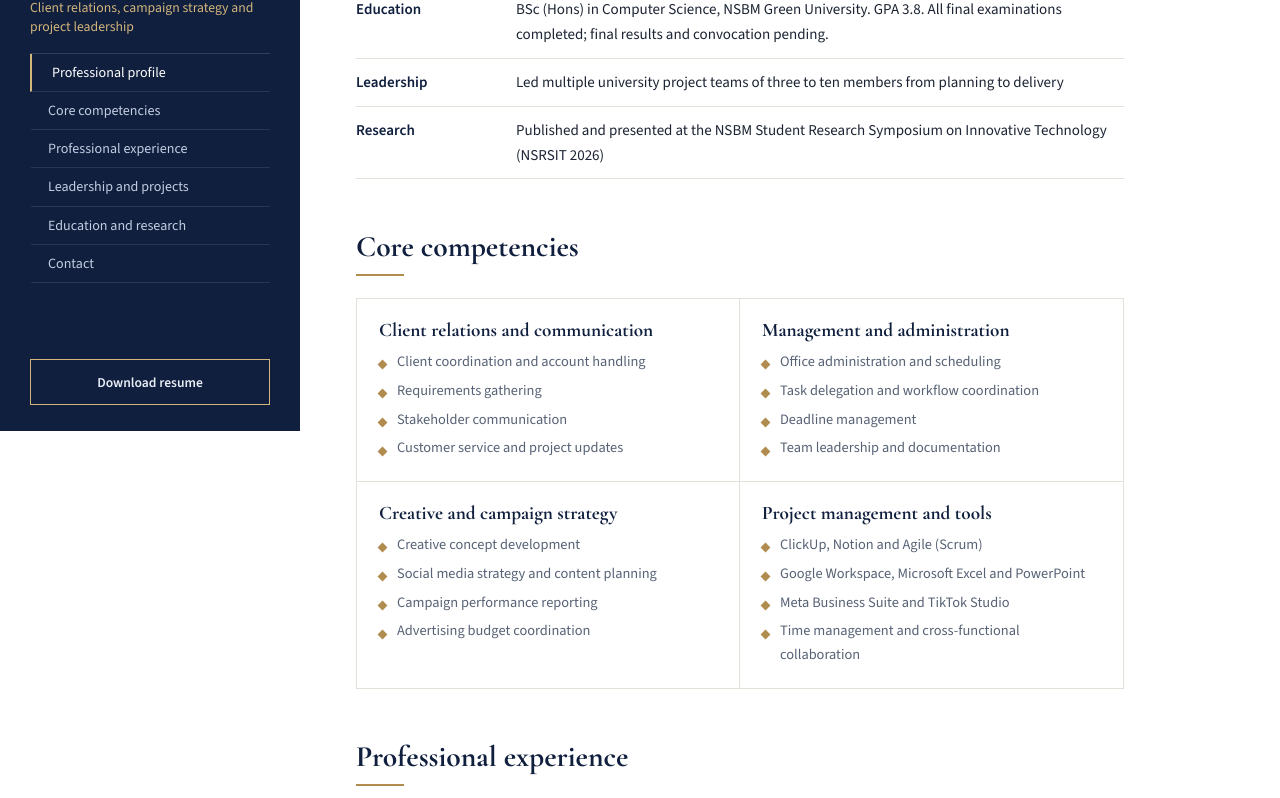
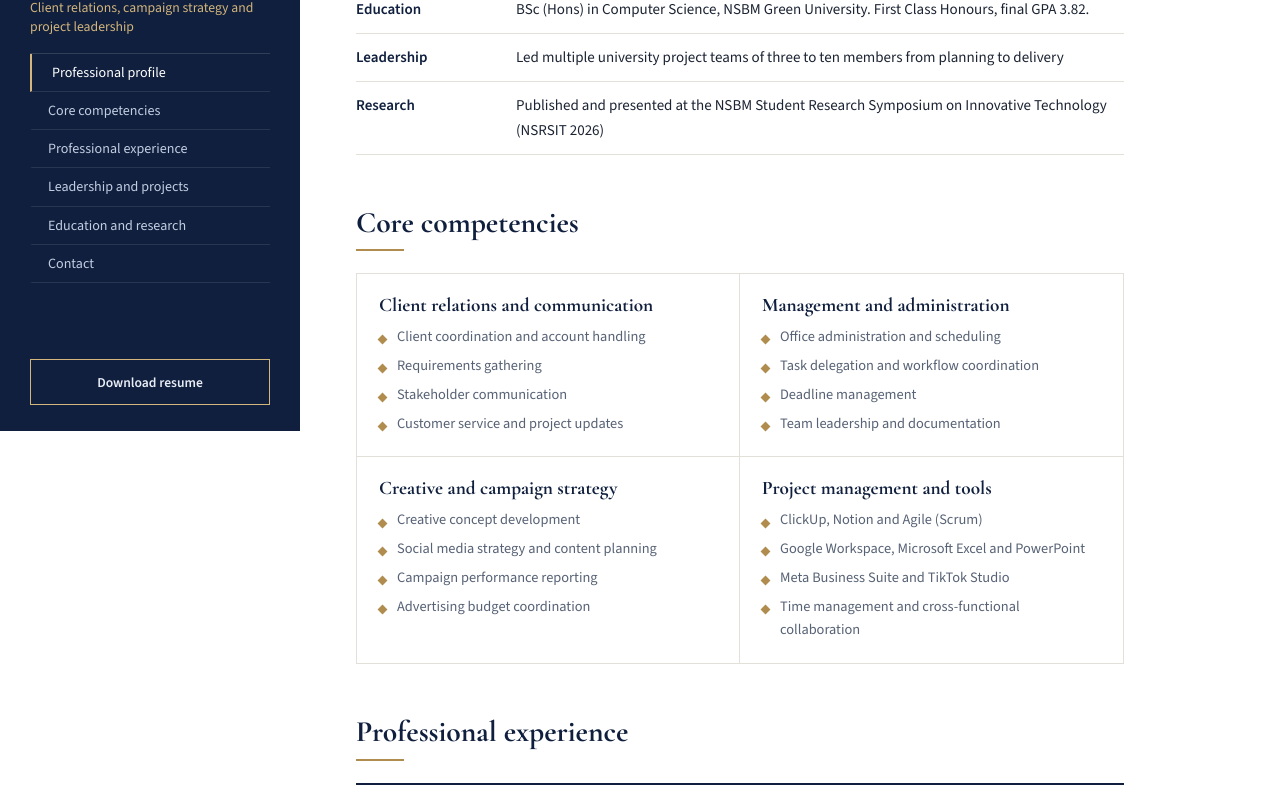
Before and after one commit to EsankiThambawita/esankithambawita-portfolio, a plain HTML site: page index.html in a window 1280 px wide. Shown: the part 369-1167 px from the top of the page. Drawn offline with nearby package versions, Linux system fonts and the light colour scheme.

Commit message:
Update education with First Class Honours and final GPA 3.82

```diff
--- a/index.html
+++ b/index.html
@@ -760,9 +760,8 @@
             <tr>
               <th scope="row">Education</th>
               <td>
-                BSc (Hons) in Computer Science, NSBM Green University. GPA 3.8.
-                All final examinations completed; final results and convocation
-                pending.
+                BSc (Hons) in Computer Science, NSBM Green University. First
+                Class Honours, final GPA 3.82.
               </td>
             </tr>
             <tr>
@@ -1061,10 +1060,7 @@
             <div>
               <h3>BSc (Hons) in Computer Science</h3>
               <p>NSBM Green University<br />10/2022 to 11/2026</p>
-              <p>
-                GPA 3.8. All final examinations completed; final results and
-                convocation pending.
-              </p>
+              <p>First Class Honours. Final GPA 3.82.</p>
               <p>
                 G.C.E. Advanced Level, C.W.W. Kannangara Central College, 2020:
                 Information Technology, French and English.
```
